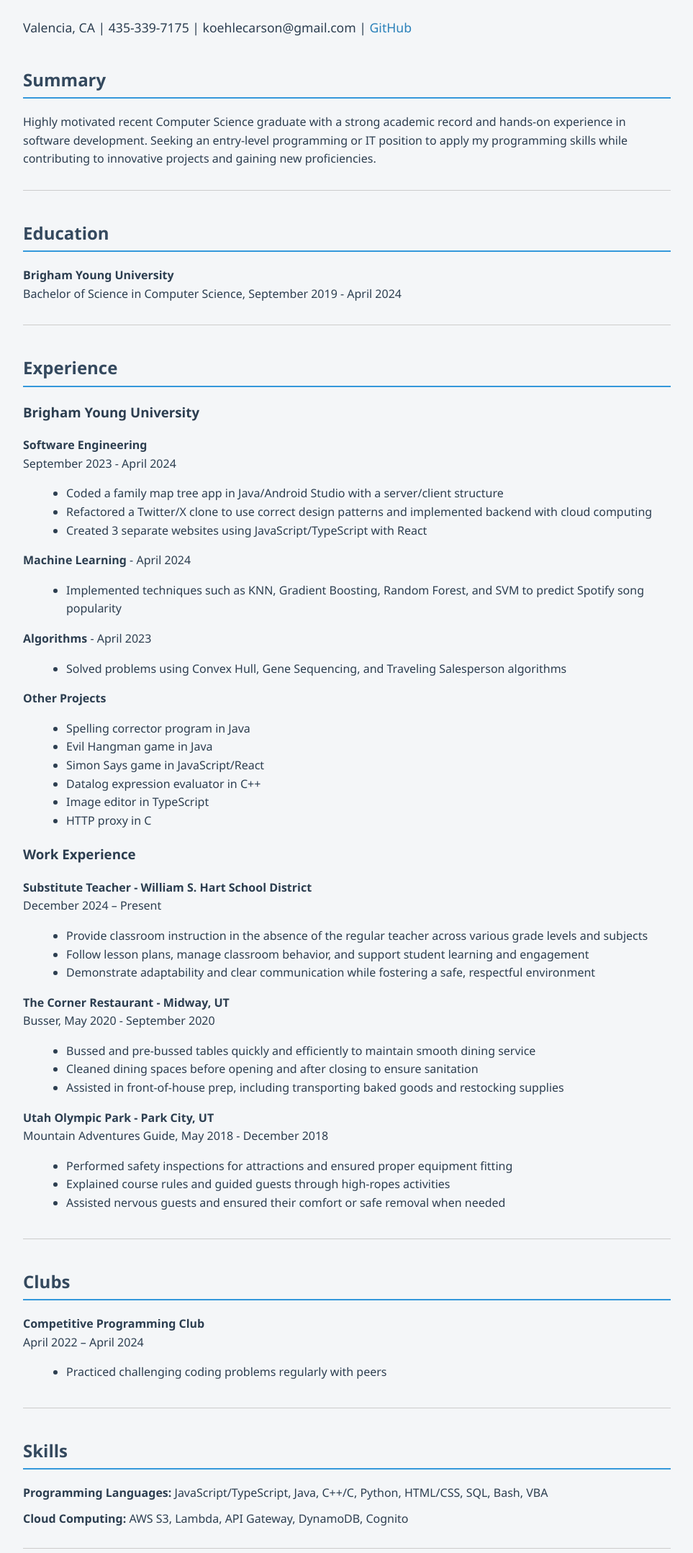
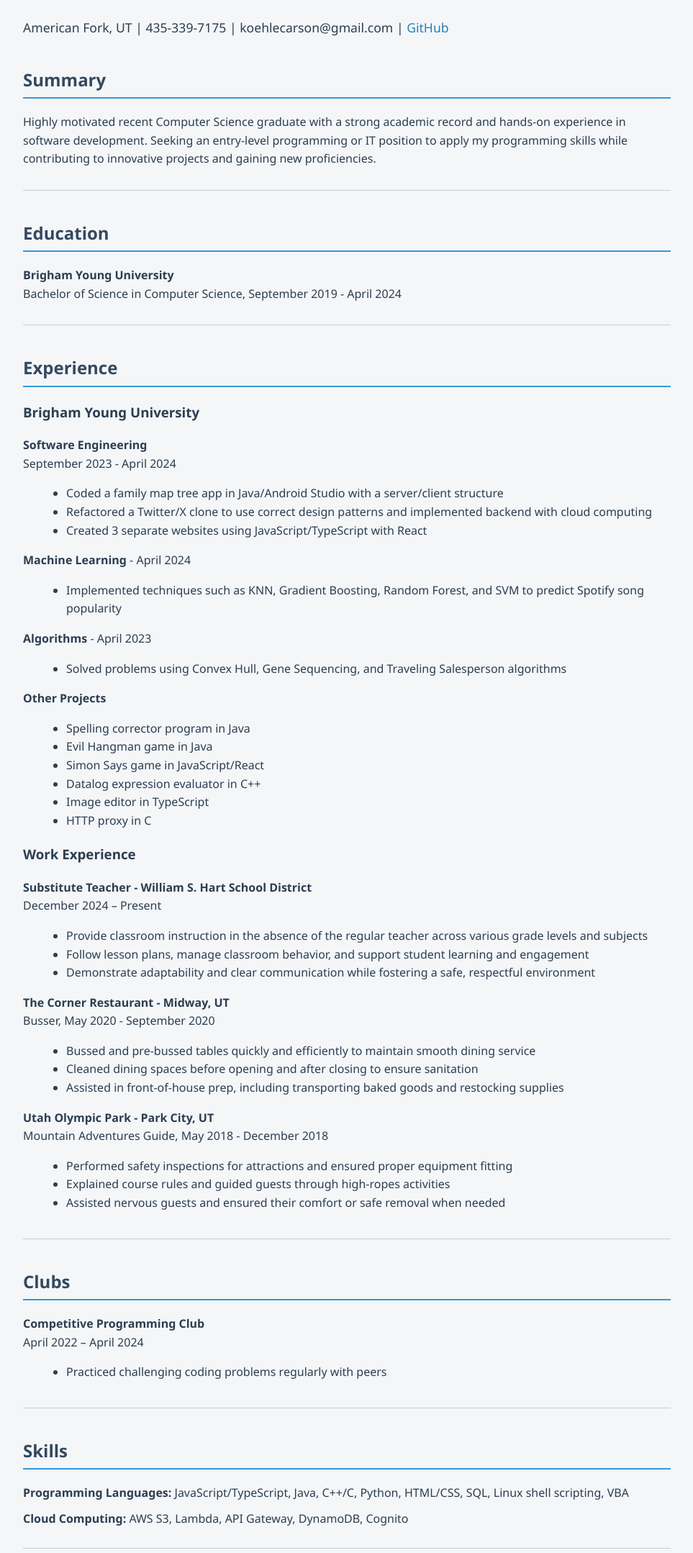
Before and after one commit to solarqk/CarsonResume, a plain HTML site: page index.html in a window 1280 px wide. Shown: the part 134-2292 px from the top of the page at 72% size, without its empty margins (158-1121 px from the left). Drawn offline with Linux system fonts and the light colour scheme.

Commit message:
Update index.html
updated scripting and location

```diff
--- a/index.html
+++ b/index.html
@@ -8,7 +8,7 @@
 </head>
 <body>
   <h1>Carson Koehle</h1>
-  <p class="contact">Valencia, CA | 435-339-7175 | koehlecarson@gmail.com | <a href="https://github.com/solarqk" target="_blank">GitHub</a></p>
+  <p class="contact">American Fork, UT | 435-339-7175 | koehlecarson@gmail.com | <a href="https://github.com/solarqk" target="_blank">GitHub</a></p>
 
   <section>
     <h2>Summary</h2>
@@ -90,7 +90,7 @@
 
   <section class="skills">
     <h2>Skills</h2>
-    <p><strong>Programming Languages:</strong> JavaScript/TypeScript, Java, C++/C, Python, HTML/CSS, SQL, Bash, VBA</p>
+    <p><strong>Programming Languages:</strong> JavaScript/TypeScript, Java, C++/C, Python, HTML/CSS, SQL, Linux shell scripting, VBA</p>
     <p><strong>Cloud Computing:</strong> AWS S3, Lambda, API Gateway, DynamoDB, Cognito</p>
   </section>
 </body>
```
